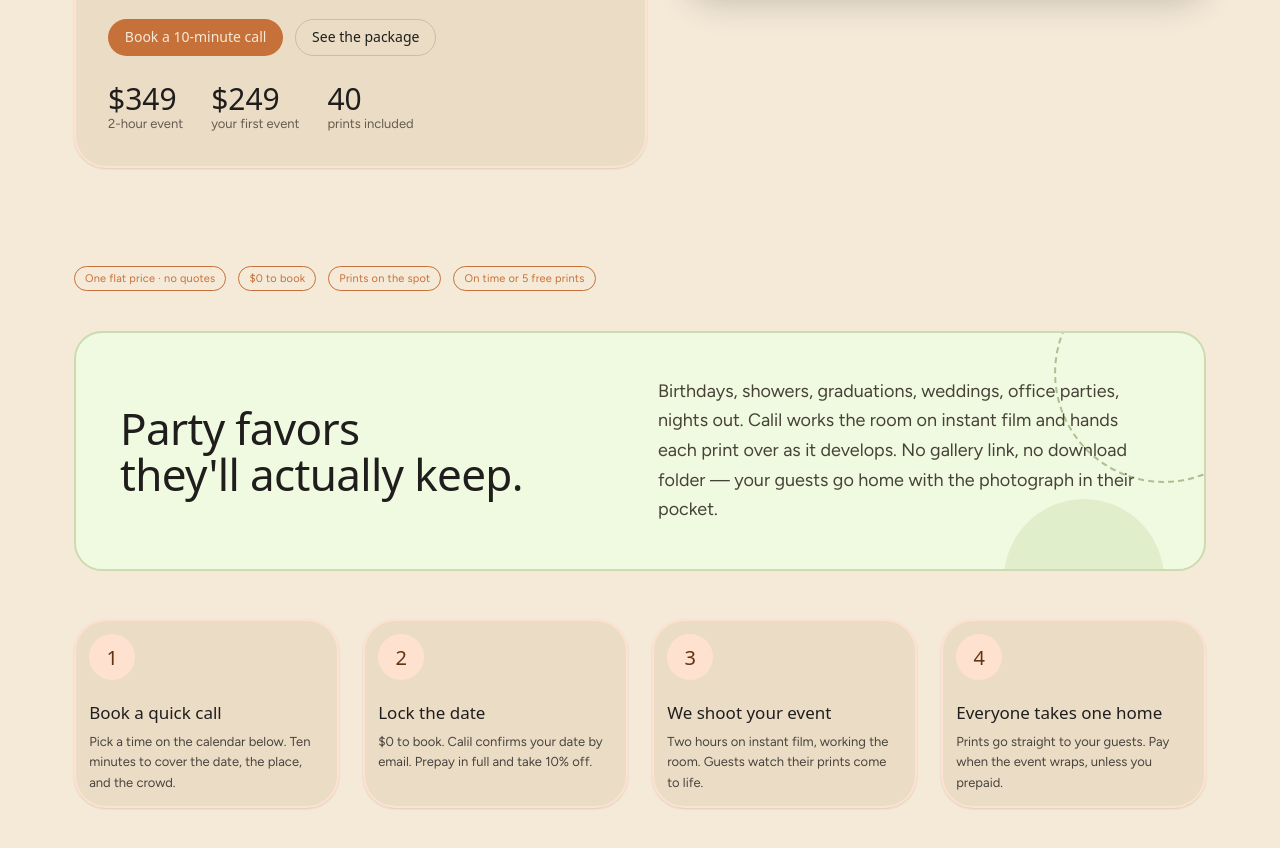
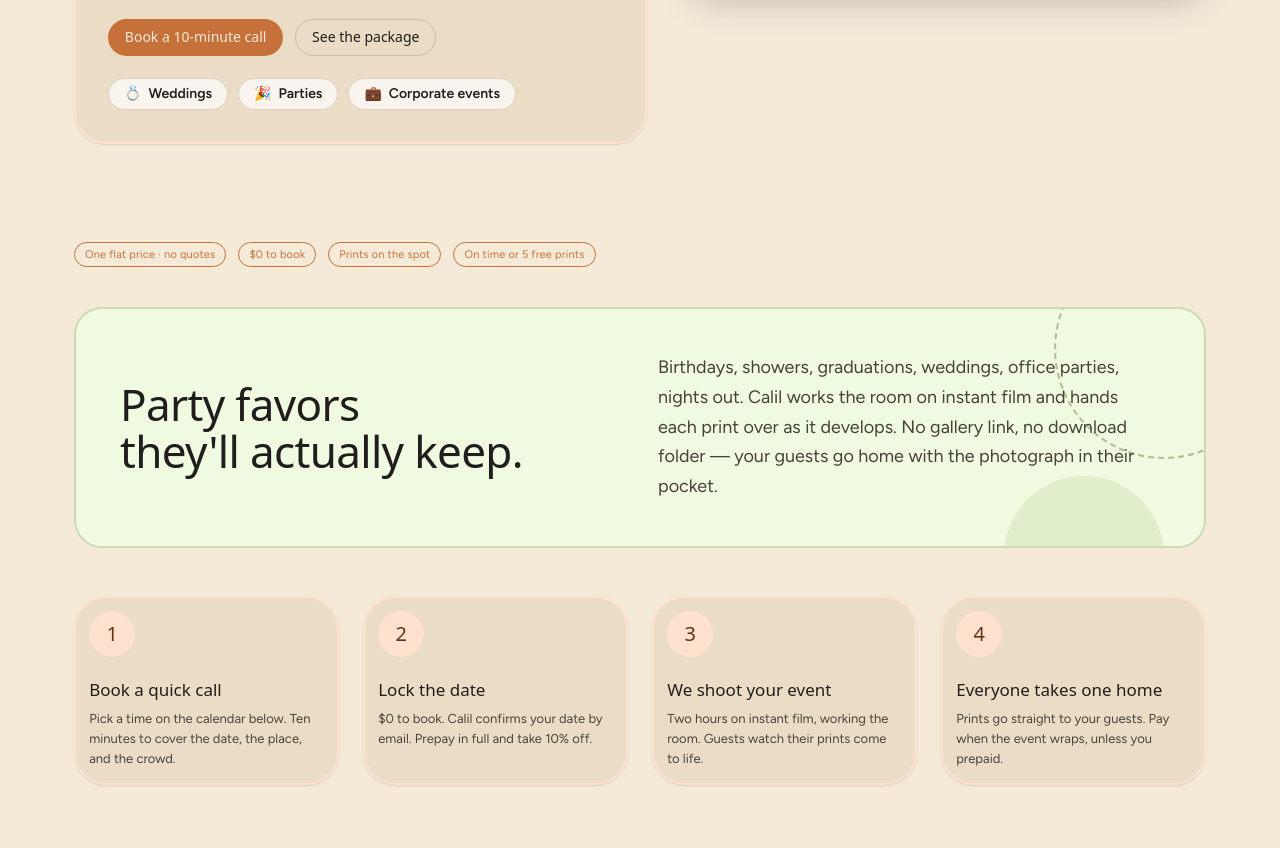
Before and after one commit to Calil-Hall/tangible-memories, a website: page index.html in a window 1280 px wide. Shown: the part 860-1708 px from the top of the page. Drawn offline with Linux system fonts and the light colour scheme; a web font is replaced by a local one.

Commit message:
Hero: replace price figures with Weddings / Parties / Corporate events chips
Co-Authored-By: Claude Opus 5.5 <noreply@anthropic.com>
Claude-Session: https://claude.ai/code/session_01YRRJ6veBLGvsoh9Bmwxp4x

```diff
--- a/index.html
+++ b/index.html
@@ -110,6 +110,8 @@ a:hover{color:var(--color-accent-800);}
 .hero h1{font-size:76px;line-height:.95;margin:0;letter-spacing:-.02em;}
 .hero-from{color:var(--color-accent-600);}
 .hero-kicker{margin:0;font-size:12px;font-weight:600;color:var(--color-accent-700);}
+.hero-chips{display:flex;flex-wrap:wrap;gap:10px;}
+.hero-chip{display:inline-flex;align-items:center;gap:7px;padding:7px 15px;border-radius:999px;background:var(--color-neutral-100);border:1.5px solid var(--color-neutral-300);font-size:14px;font-weight:600;line-height:1.2;color:var(--color-text);}
 .hero-lead{font-size:21px;line-height:1.5;margin:0;max-width:30ch;color:var(--color-neutral-800);}
 .hero-cta{display:flex;flex-wrap:wrap;gap:12px;}
 .price-pair{display:flex;flex-wrap:wrap;gap:16px 28px;padding-top:6px;}
@@ -409,10 +411,10 @@ a:hover{color:var(--color-accent-800);}
         <a href="#book" class="btn btn-primary">Book a 10-minute call</a>
         <a href="#prices" class="btn btn-secondary">See the package</a>
       </div>
-      <div class="price-pair">
-        <div><div class="price-fig">$349</div><div class="price-lbl">2-hour event</div></div>
-        <div><div class="price-fig">$249</div><div class="price-lbl">your first event</div></div>
-        <div><div class="price-fig" id="heroPrints">40</div><div class="price-lbl">prints included</div></div>
+      <div class="hero-chips">
+        <span class="hero-chip"><span aria-hidden="true">💍</span>Weddings</span>
+        <span class="hero-chip"><span aria-hidden="true">🎉</span>Parties</span>
+        <span class="hero-chip"><span aria-hidden="true">💼</span>Corporate events</span>
       </div>
     </div>
     <div class="hero-img">
```
